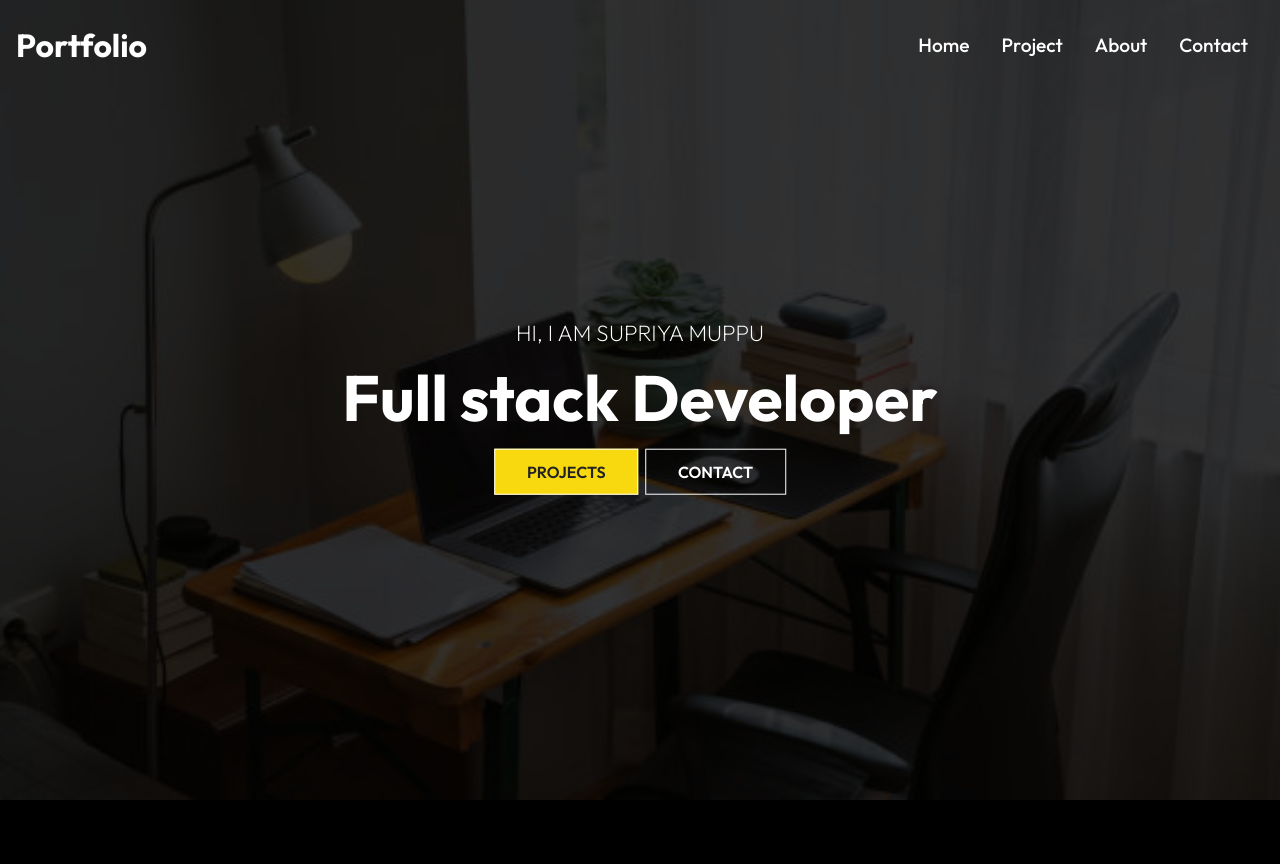
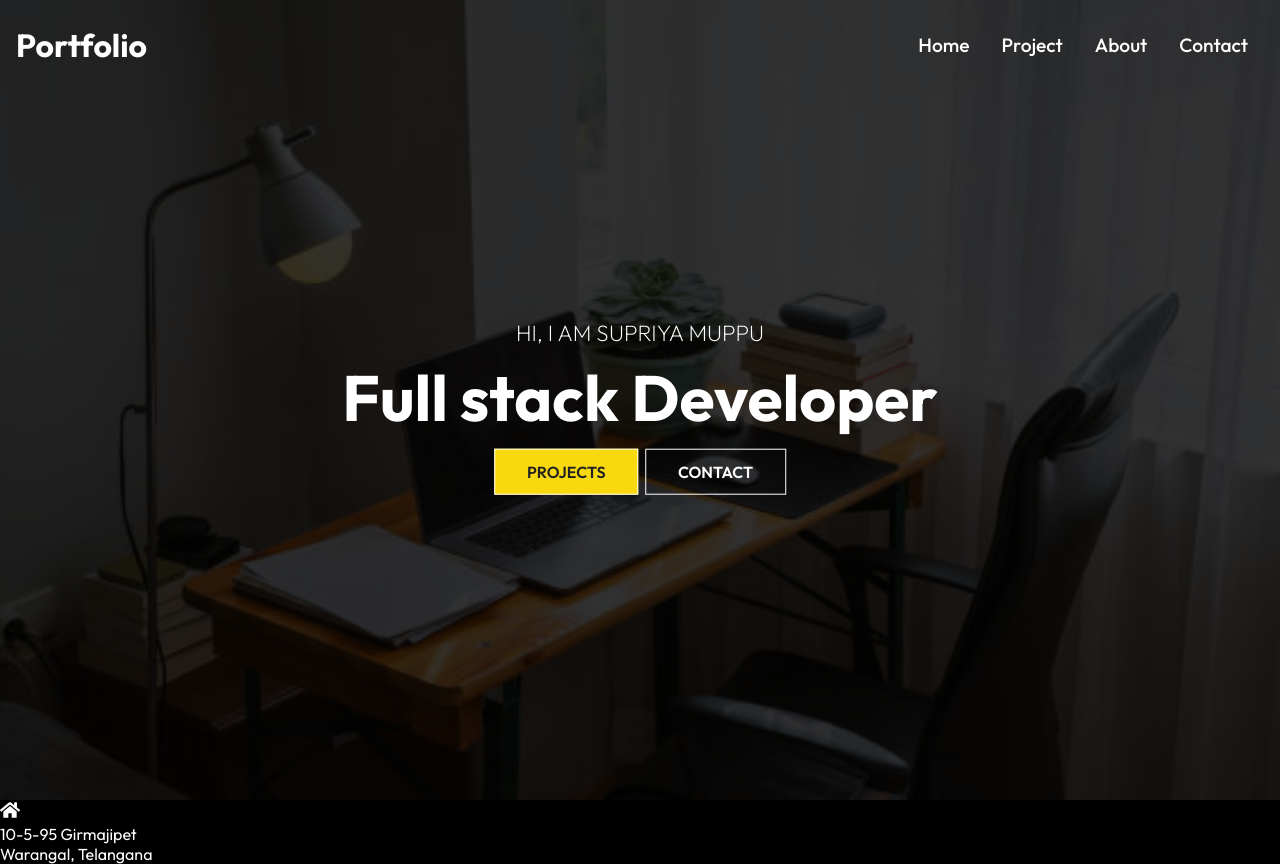
Before and after one commit to Supriya-48/portfolio, a React (Create React App) app: page / in a window 1280 px wide. Before the commit the page ends 804 px from the top, so only its background shows below. Built offline with nearby package versions, Linux system fonts and the light colour scheme; the HTML template or start-up script is replaced by a standard one.

Commit message:
Added Footer

```diff
--- /dev/null
+++ b/src/components/Footer.js
@@ -0,0 +1,27 @@
+import "./FooterStyles.css"
+import React from 'react'
+
+import { FaHome } from "react-icons/fa"
+
+const Footer = () => {
+  return (
+    <div className="footer">
+        <div className="footer-container">
+            <div className="left">
+                <div className="location">
+                    <FaHome size={20} style={{ color :"#fff" , marginRight:"2rem"}}/>
+                    <div>
+                        <p> 10-5-95 Girmajipet</p>
+                        <p>Warangal, Telangana</p>
+                    </div>
+                </div>
+            </div>
+            <div className="right">
+
+            </div>
+        </div>
+    </div>
+  )
+}
+
+export default Footer
--- a/src/routes/Home.js
+++ b/src/routes/Home.js
@@ -1,11 +1,13 @@
 import React from 'react'
 import Navbar from '../components/Navbar'
 import HeroImg from '../components/HeroImg'
+import Footer from '../components/Footer'
 const Home = () => {
   return (
     <div>
       <Navbar/>
       <HeroImg/>
+      <Footer/>
     </div>
   )
 }
```
Also changed, not shown: src/components/FooterStyles.css (added).
